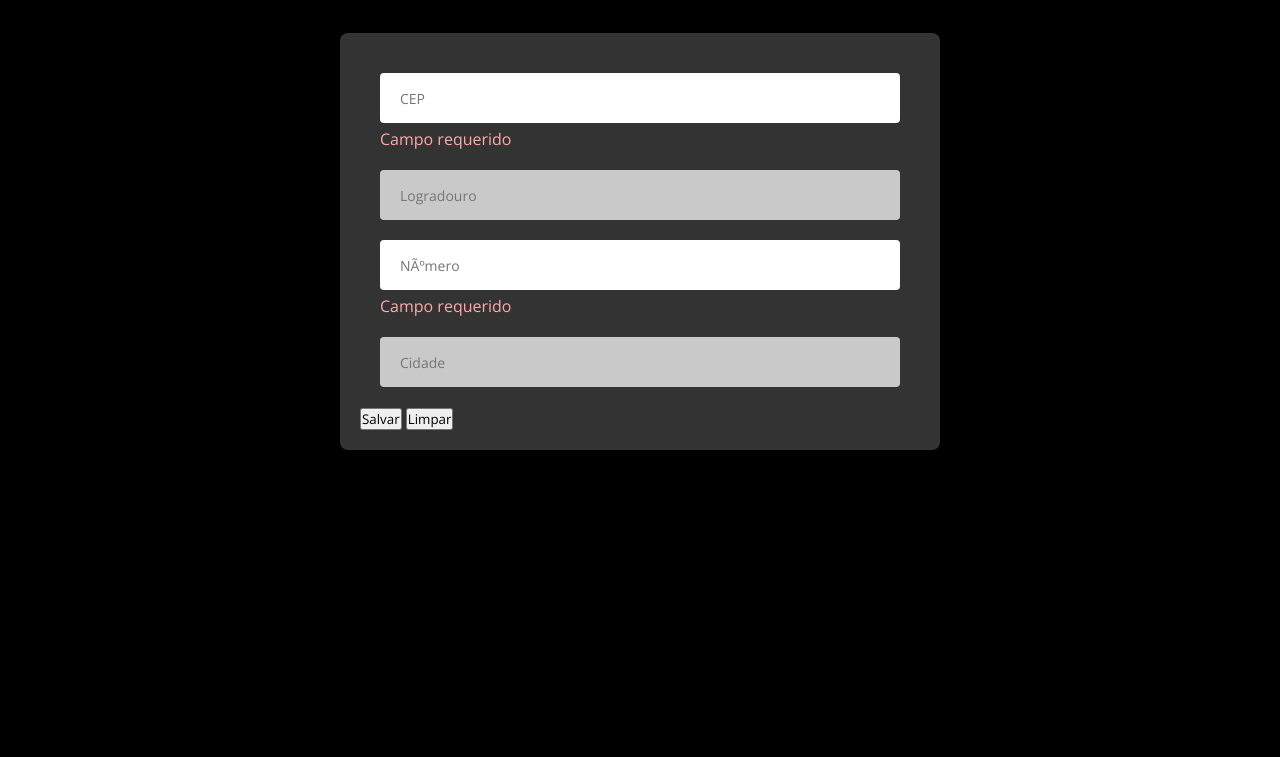
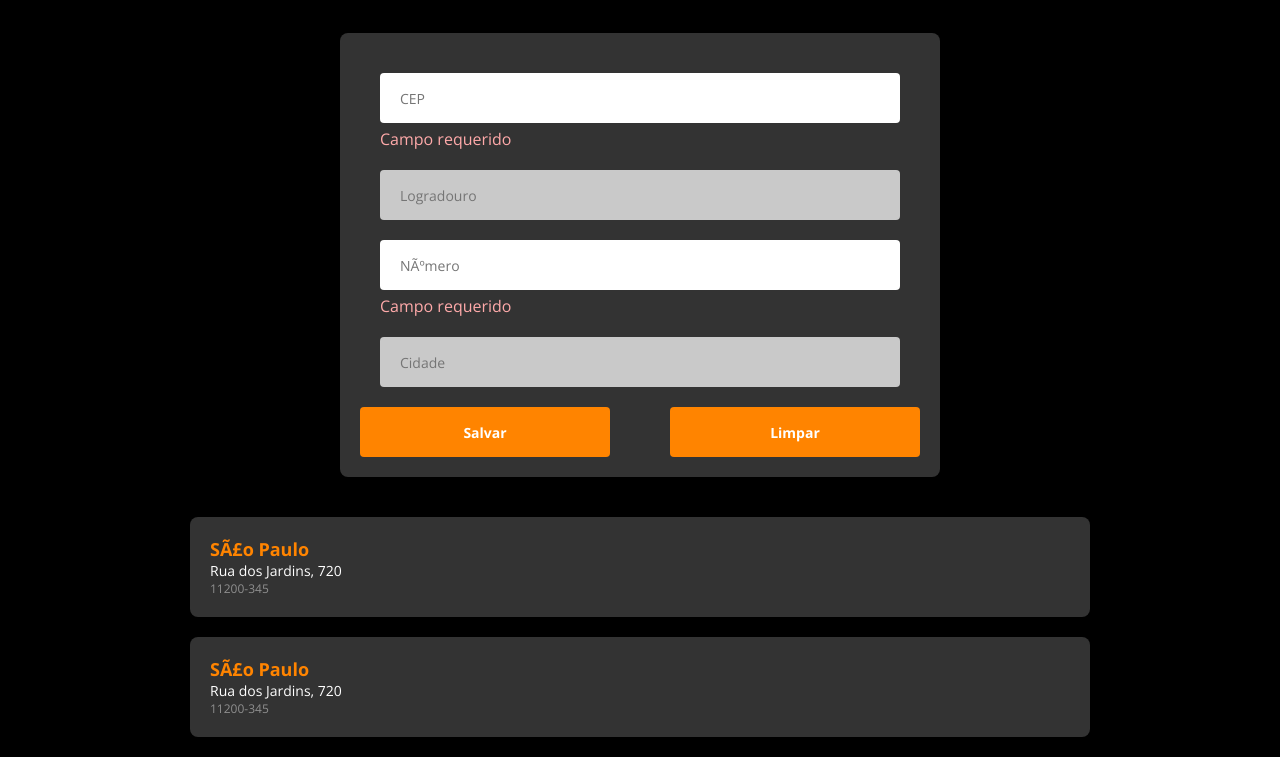
Before and after one commit to igor-lourenco/projeto-viacep, a plain HTML site: page projeto/index.html in a window 1280 px wide. Shown: the part 87-844 px from the top of the page. Before the commit the page ends 800 px from the top, so only its background shows below. Drawn offline with nearby package versions, Linux system fonts and the light colour scheme.

Commit message:
Estilizando botoes e card

```diff
--- a/projeto/css/styles.css
+++ b/projeto/css/styles.css
@@ -9,6 +9,7 @@ html, body {
     background-color: #000;
 }
 
+/* --- barra de navegação --- */
 .nav-container{
     height: 80px;
     background-color: #ff8400;
@@ -37,6 +38,7 @@ html, body {
     cursor: pointer; /* pra aparecer a maozinha no cursos*/
 }
 
+/*--- formulario ---*/
 .form-container {
     padding: 40px 20px;
 }
@@ -50,9 +52,6 @@ html, body {
     padding: 20px;
 }
 
-.form-container {
-
-}
 
 .form-control {
     margin: 20px;
@@ -83,3 +82,66 @@ html, body {
     margin-top: 5px;
     color: #faa;
 }
+
+/* ---botoes do formulario ---*/
+.btn-container{
+    display: flex;
+    justify-content: space-between;
+}
+
+.btn{
+    width: 250px;
+    height: 50px;
+    background-color: #ff8400;
+    border: 0;
+    border-radius: 4px;
+    color: #fff;
+    font-weight: bold;
+    font-size: 14px;
+}
+
+.btn-left{
+    margin-right: 10px;
+}
+
+.btn-right{
+    margin-left: 10px;
+}
+
+/* --- card --- */
+
+.list-container {
+    width: 100%;
+    height: 0 20px;
+    margin: 0 auto;
+    display: flex;
+    flex-direction: column;
+    align-items: center;
+    padding: 0 20px;
+
+}
+
+.card-list-item{
+    background-color: #333;
+    color: #fff;
+    margin-bottom: 20px;
+    width: 100%;
+    max-width: 900px;
+    border-radius: 8px;
+    padding: 20px;
+}
+
+.card-list-item h3 {
+    color: #ff8400;
+    font-size: 18px;
+}
+
+.address-line {
+    color: #fff;
+    font-size: 14px;
+}
+
+.address-cep{
+    color: #8f8f8f;
+    font-size: 12px;
+}
--- a/projeto/index.html
+++ b/projeto/index.html
@@ -47,23 +47,23 @@
                         <label for="city">Cidade:</label>
                         <input type="text" disabled name="city" class="form-input" id="city" placeholder="Cidade">
                     </div>
-                    <div>
-                        <button type="submit">Salvar</button>
-                        <button>Limpar</button>
+                    <div class="btn-container">
+                        <button class="btn btn-left" type="submit">Salvar</button>
+                        <button class="btn btn-rigth">Limpar</button>
                     </div>
                 </form>
             </div>
         </section>
-        <section id="list-section">
-            <div>
+        <section id="list-section" class="list-container">
+            <div class="card-list-item">
                 <h3>São Paulo</h3>
-                <p>Rua dos Jardins, 720</p>
-                <p>11200-345</p>
+                <p class="address-line">Rua dos Jardins, 720</p>
+                <p class="address-cep">11200-345</p>
             </div>
-            <div>
+            <div class="card-list-item">
                 <h3>São Paulo</h3>
-                <p>Rua dos Jardins, 720</p>
-                <p>11200-345</p>
+                <p class="address-line">Rua dos Jardins, 720</p>
+                <p class="address-cep">11200-345</p>
             </div>
         </section>
     </main>
```
